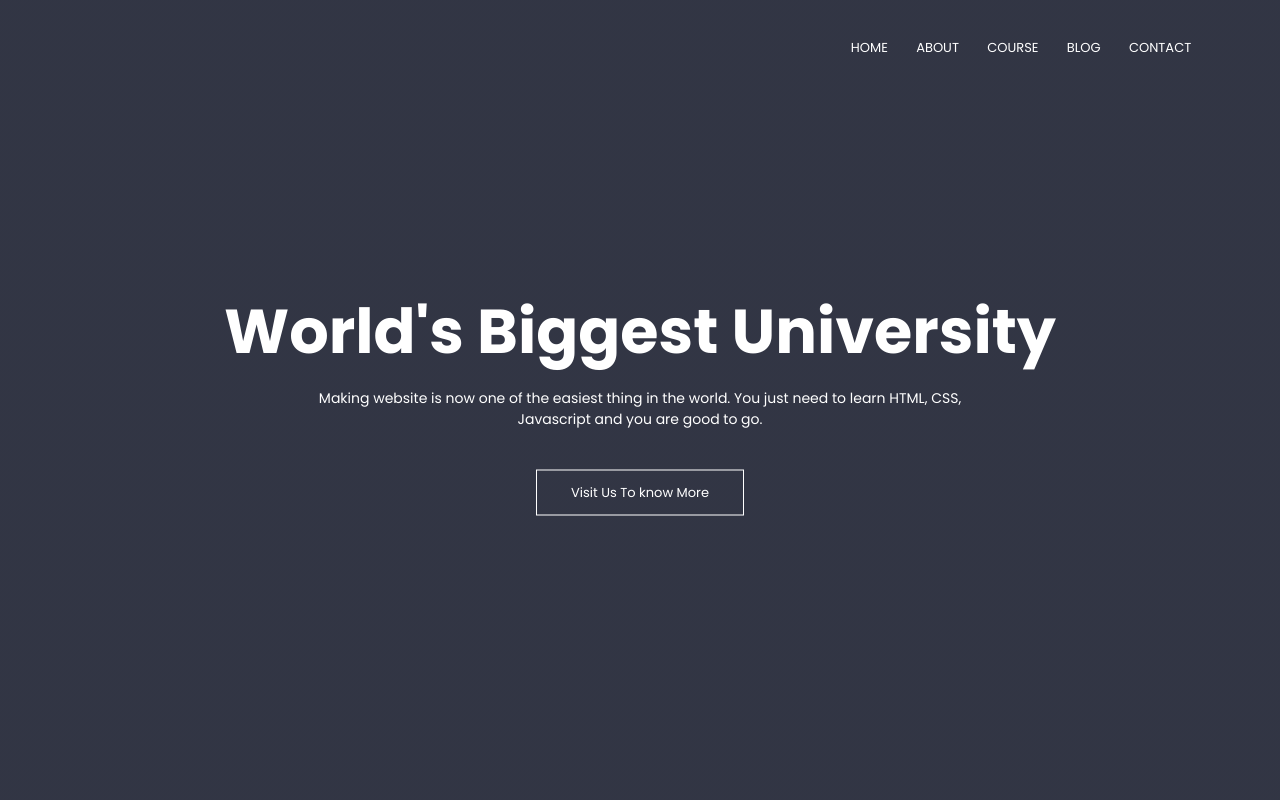
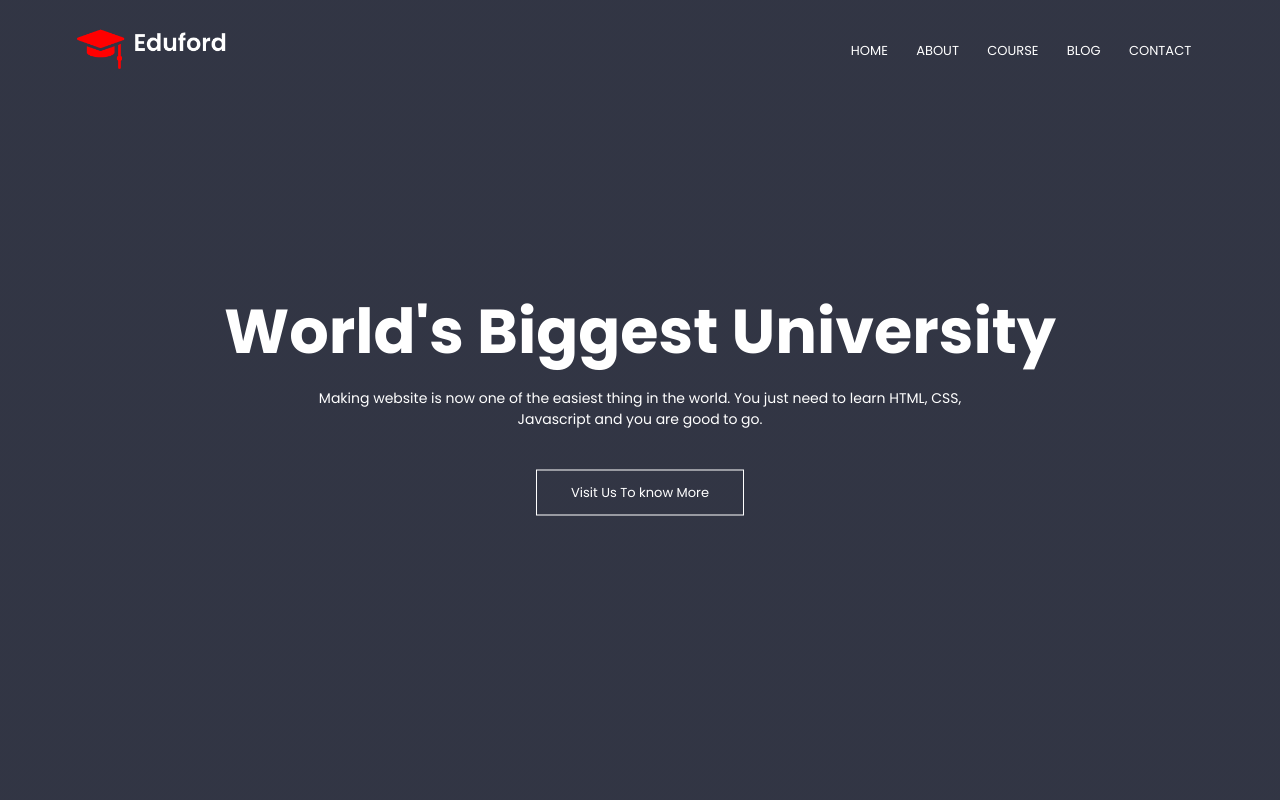
Before and after one commit to thanh2012/Education, a plain HTML site: page index.html in a window 1280 px wide. Shown: the top 800 px of the page. Drawn offline with Linux system fonts and the light colour scheme; the site is published under a folder, as on GitHub Pages, so addresses that start at the root find nothing.

Commit message:
edit code

```diff
--- a/index.html
+++ b/index.html
@@ -17,7 +17,7 @@
     <!-- Header -->
     <div id="header">
         <div class="nav">
-            <a href="index.html"><img src="/assets/img/logo.png" alt=""></a>
+            <a href="index.html"><img src="./assets/img/logo.png" alt=""></a>
 
             <div class="nav-links" id="navlinks">
                 <i class="icon ti-close" onclick="hideMenu()"></i>
```
